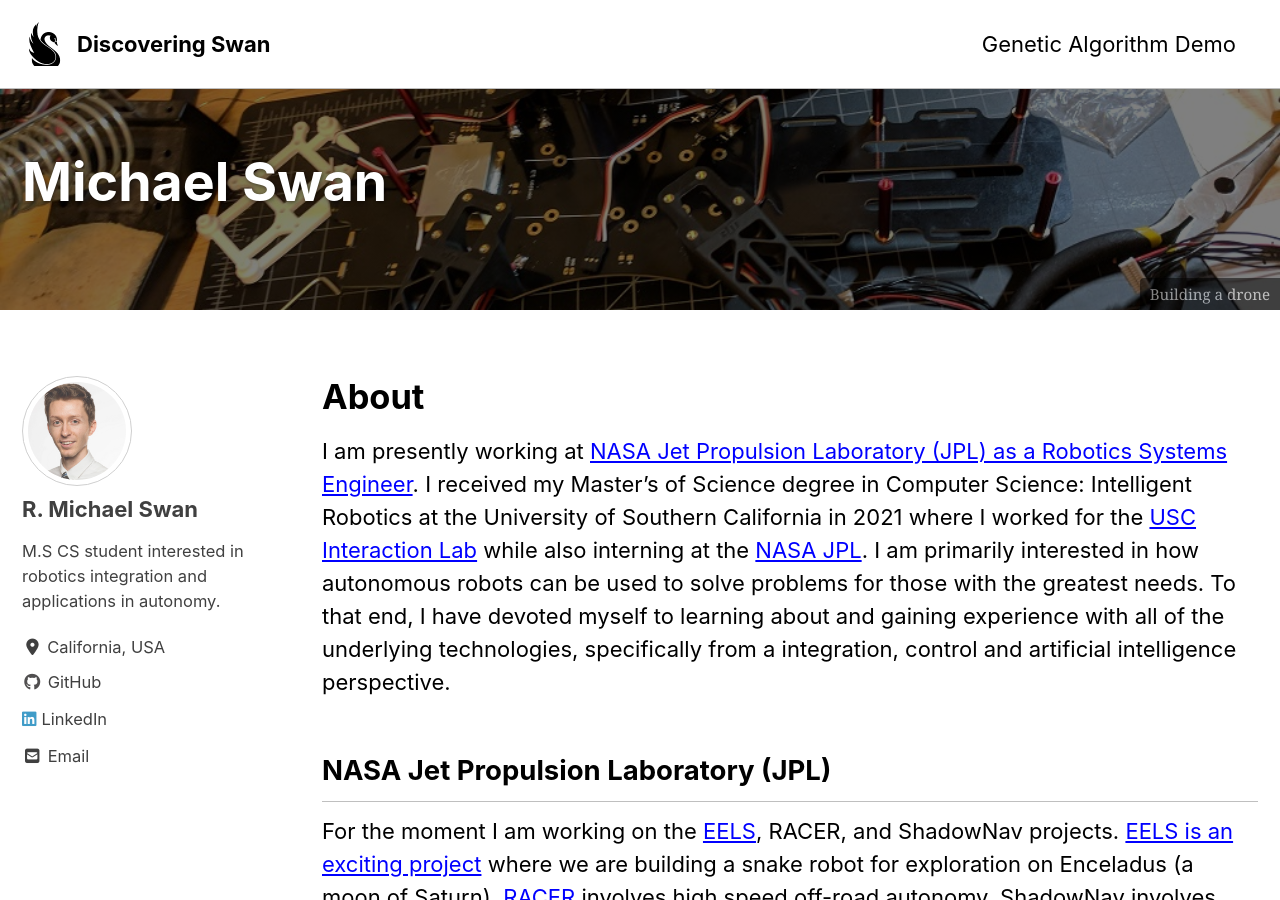
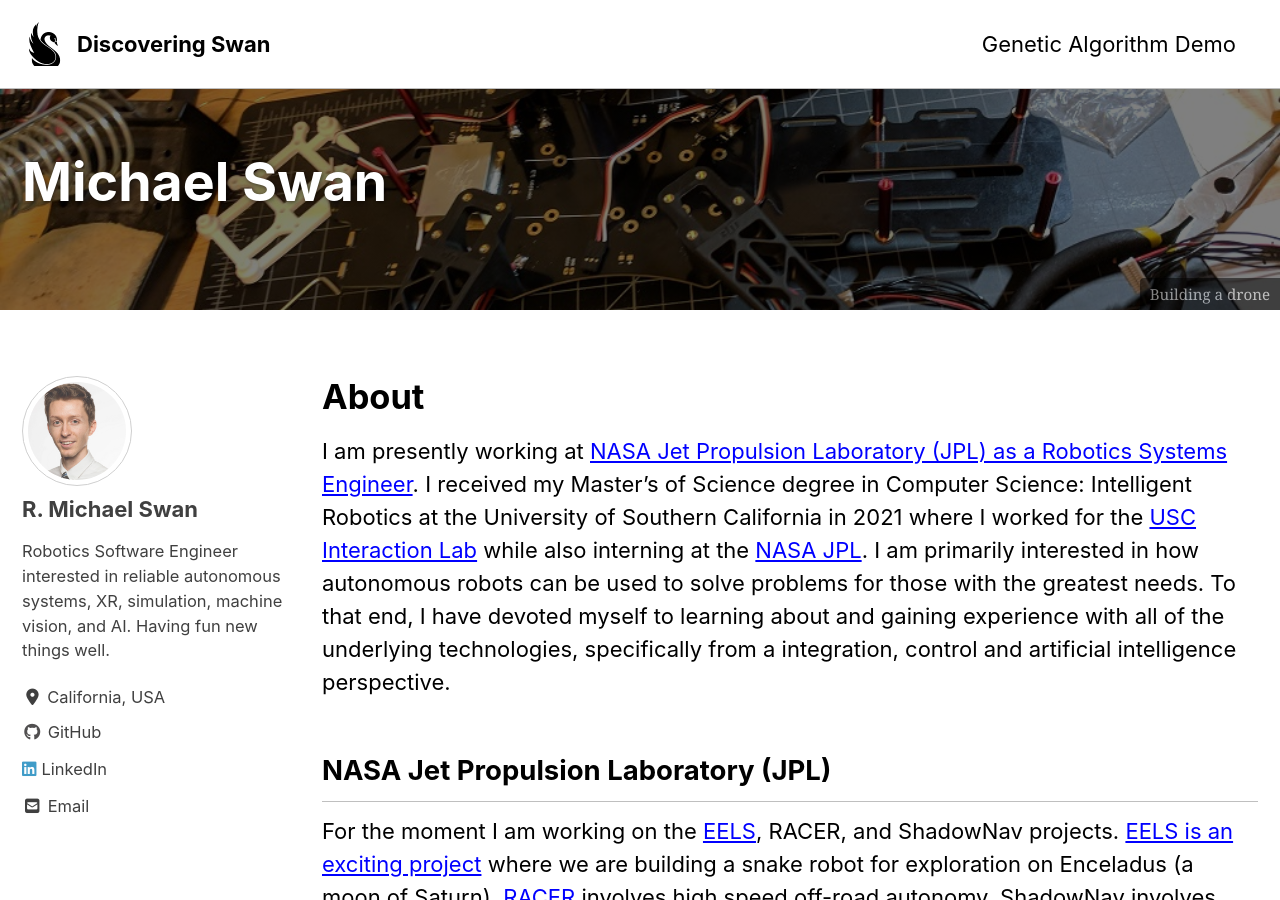
Before and after one commit to RMichaelSwan/-RMichaelSwan.github.io, a Jekyll site: the page built from index.md, in a window 1280 px wide and 900 px high. Built offline with Jekyll 4.4.1, drawn with Linux system fonts in a browser that asks for light colours; cached includes are drawn as plain includes; nearby versions of some CDN libraries.

Commit message:
Update _config.yml

```diff
--- a/_config.yml
+++ b/_config.yml
@@ -95,7 +95,7 @@ analytics:
 author:
   name             : "R. Michael Swan"
   avatar           : "/assets/images/rmswan.jpg"
-  bio              : "M.S CS student interested in robotics integration and applications in autonomy."
+  bio              : "Robotics Software Engineer interested in reliable autonomous systems, XR, simulation, machine vision, and AI. Having fun new things well."
   location         : "California, USA"
   email            : "rmichaelswan+webref@gmail.com"
   links:
```
